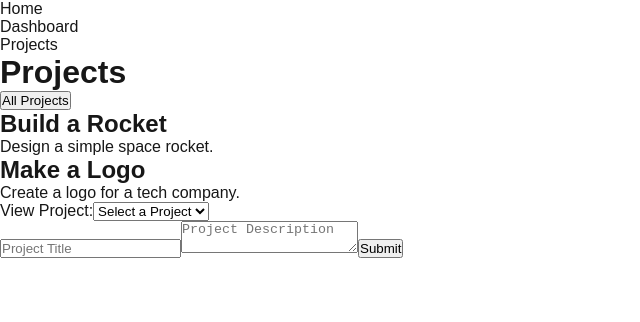
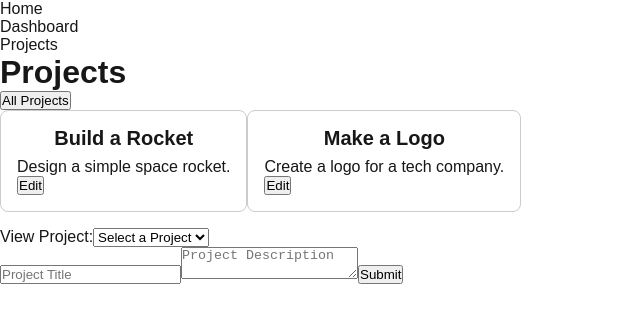
Before and after one commit to Trnsdlla/ratings-project, a Next.js app: page /projects in a window 1280 px wide. Both pictures are taken after a click on the button "All Projects". Shown: the top 322 px of the page, without its empty margins (0-640 px from the left). Built offline with nearby package versions, Linux system fonts and the light colour scheme.

Commit message:
Mount edit button to project cards Basic UI attempt

```diff
--- a/src/app/projects/page.tsx
+++ b/src/app/projects/page.tsx
@@ -5,6 +5,7 @@ import ProjectList from '@/components/ProjectList';
 import ProjectDetails from '@/components/ProjectDetails';
 import { Project } from '@/lib/types/project';
 import ProjectForm from '@/components/ProjectForm';
+
 
 export default function ProjectsPage() {
     const [projects, setProjects] = useState<Project[]>([]);
@@ -28,6 +29,8 @@ export default function ProjectsPage() {
             <ProjectList projects={projects} fetchProjects={fetchProjects}/>
             <ProjectDetails projects={projects} fetchProjects={fetchProjects}/>
             <ProjectForm />
+
+
         </div>
     )
 }
--- a/src/components/ProjectDetails.tsx
+++ b/src/components/ProjectDetails.tsx
@@ -1,12 +1,13 @@
-'use client'
+"use client";
 
 import { useState } from "react";
-import { Project } from '@/lib/types/project';
+import { Project } from "@/lib/types/project";
+import ProjectEdit from "@/components/ProjectEdit";
 
 type Props = {
     projects: Project[];
     fetchProjects: () => Promise<void>;
-}
+};
 
 export default function ProjectDetails({ projects, fetchProjects }: Props) {
     const [selectedProject, setSelectedProject] = useState<Project | null>(null);
@@ -21,32 +22,45 @@ export default function ProjectDetails({ projects, fetchProjects }: Props) {
 
         try {
             const response = await fetch(`/api/projects/${id}`);
-            if(!response.ok) {
-                throw new Error ('Failed to fetch project');
+            if (!response.ok) {
+                throw new Error("Failed to fetch project");
             }
             const projectData = await response.json();
             setSelectedProject(projectData);
         } catch (error) {
-            console.error("Failed to fetch single project:", error)
+            console.error("Failed to fetch single project:", error);
         }
     }
 
     return (
         <div>
             <label htmlFor="project-select">View Project:</label>
-            <select id="project-select" onChange={handleProjectSelect} onClick={fetchProjects}>
+            <select
+                id="project-select"
+                onChange={handleProjectSelect}
+                onClick={fetchProjects}
+            >
                 <option value="">Select a Project</option>
-                {projects.map(project => (
-                    <option value={project.id} key={project.id}>{project.title}</option>
+                {projects.map((project) => (
+                    <option value={project.id} key={project.id}>
+                        {project.title}
+                    </option>
                 ))}
             </select>
+            <div className="project-container">
+                {selectedProject && (
+                    <div className="project-card">
+                        <h2 className="project-card-title">{selectedProject.title}</h2>
+                        <p className="project-card-description">
+                            {selectedProject.description}
+                        </p>
+                        <ProjectEdit project={selectedProject} />
+                    </div>
+                )}
+            </div>
+        </div>
+    );
+}
 
-            {selectedProject && (
-                <div>
-                    <h2>{selectedProject.title}</h2>
-                    <p>{selectedProject.description}</p>
-                </div>
-            )}
-        </div>
-    )
-}
+
+// div project card placed into the map method, it removed the red underline for project
--- a/src/components/ProjectEdit.tsx
+++ b/src/components/ProjectEdit.tsx
@@ -12,7 +12,7 @@ export default function ProjectEdit({ project }: { project: Project }) {
 
     async function handleSubmit(e: React.FormEvent) {
         e.preventDefault();
-        await fetch('/api/projects/${project.id}', {
+        await fetch(`/api/projects/${project.id}`, {
             method: 'PUT',
             headers: { 'Content-Type': 'application/json' },
             body: JSON.stringify({title , description }),
@@ -21,7 +21,7 @@ export default function ProjectEdit({ project }: { project: Project }) {
     }
 
     return (
-        <div>
+        <div className='project-container'>
             <button onClick={handleEdit}>Edit</button>
             {isEditing && (
                 <form onSubmit={handleSubmit}>
@@ -33,3 +33,5 @@ export default function ProjectEdit({ project }: { project: Project }) {
         </div>
     )
 }
+
+// make into input instead of generate a form
--- a/src/components/ProjectList.tsx
+++ b/src/components/ProjectList.tsx
@@ -2,6 +2,7 @@
 
 import { useState } from "react";
 import { Project } from '@/lib/types/project';
+import ProjectEdit from '@/components/ProjectEdit';
 
 type Props = {
     projects: Project[];
@@ -10,24 +11,26 @@ type Props = {
 
 export default function ProjectList({ projects, fetchProjects }: Props) {
     const [showAllProjects, setShowAllProjects] = useState(false);
+    // const [selectedProject, setSelectedProject] = useState<Project | null>(null);
 
     async function handleClick() {
-        if(!showAllProjects) await fetchProjects();
+        if (!showAllProjects) await fetchProjects();
         setShowAllProjects(isVisible => !isVisible)
     }
 
     return (
-        <div>
+        <div className="project-grid">
             <div className="all-projects-button">
                 <button onClick={handleClick}>All Projects</button>
             </div>
             <div className='all-projects-container'>
                 {showAllProjects && (
-                    <div>
+                    <div className="project-container">
                         {projects.map((project) => (
-                            <div key={project.id}>
-                                <h2>{project.title}</h2>
-                                <p>{project.description}</p>
+                            <div key={project.id} className="project-card">
+                                <h2 className="project-card-title">{project.title}</h2>
+                                <p className="project-card-description">{project.description}</p>
+                                <ProjectEdit project={project} />
                             </div>
                         ))}
                     </div>
--- a/src/styles/globals.css
+++ b/src/styles/globals.css
@@ -40,3 +40,34 @@ a {
     color-scheme: dark;
   }
 }
+
+.project-container {
+  display: flex;
+}
+
+.project-card {
+  border: 1px solid #ccc;
+  padding: 1rem;
+  border-radius: 8px;
+  margin-bottom: 1rem;
+  max-width: 100%;
+}
+
+.project-card-title {
+  text-align: center;
+  font-weight: bold;
+  font-size: 1.25rem;
+}
+
+.project-card-description {
+  text-align: center;
+  margin-top: 0.5rem;
+}
+
+.project-card-button {
+  margin-top: 0.5rem;
+  background: none;
+  border: none;
+  color: #2563eb;
+  cursor: pointer;
+}
```
